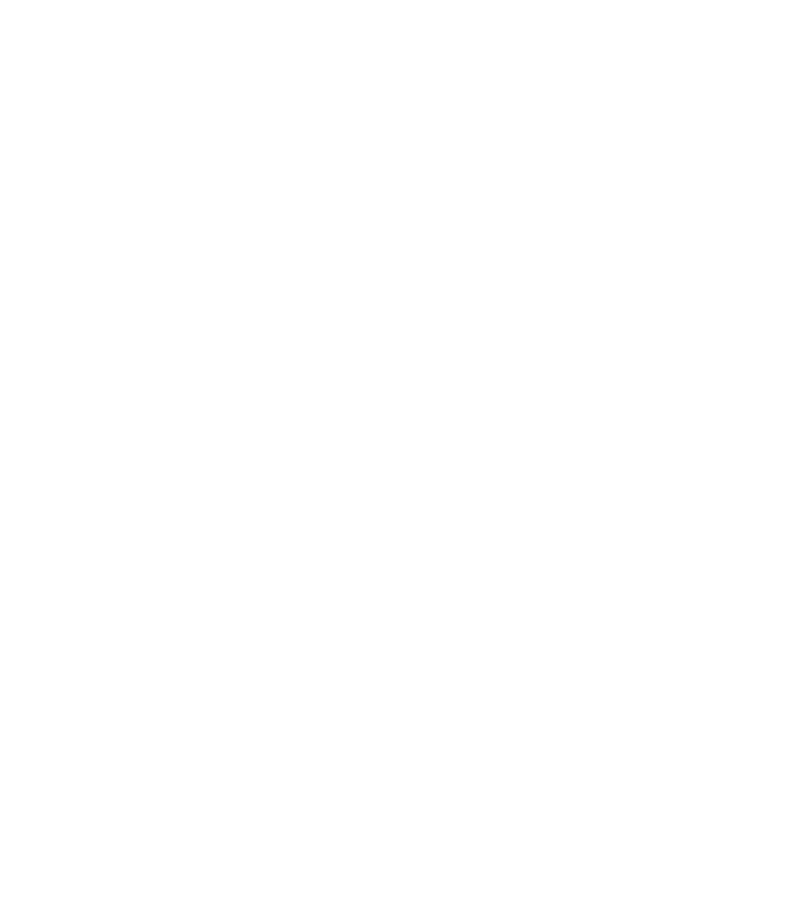
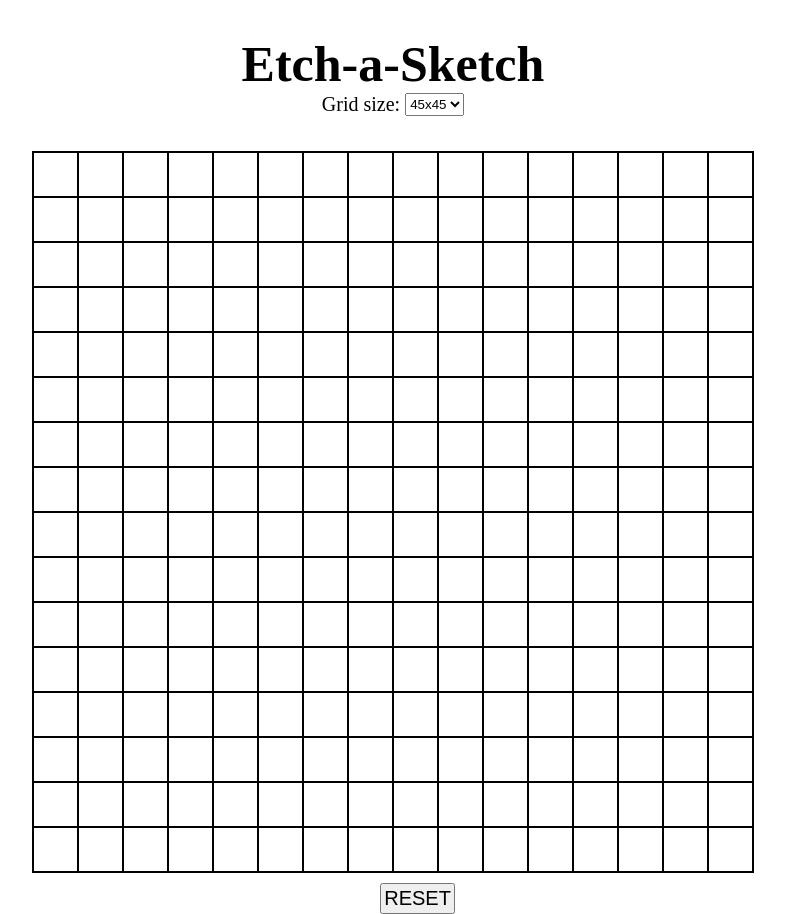
Before and after one commit to dragosc1/Etch-a-Sketch, a plain HTML site: page index.html in a window 1280 px wide. Shown: the whole page, without its empty margins (247-1032 px from the left). Before the commit the page ends 800 px from the top, so only its background shows below. Drawn offline with Linux system fonts and the light colour scheme.

Commit message:
Created the design

```diff
--- a/index.html
+++ b/index.html
@@ -5,8 +5,23 @@
     <meta http-equiv="X-UA-Compatible" content="IE=edge">
     <meta name="viewport" content="width=device-width, initial-scale=1.0">
     <title>Etch-a-Sketch</title>
+    <script src="logic.js" defer></script>
+    <link rel="stylesheet" href="style.css">
 </head>
 <body>
-
+    <h1 class="title">Etch-a-Sketch</h1>
+    <div class="selector">
+        <p class="grid-size">Grid size:</p>&nbsp;
+        <select>
+            <option value="45">45x45</option>
+            <option value="45">30x30</option>
+            <option value="45">15x15</option>
+            <option value="45">10x10</option>
+        </select>
+    </div>
+    <div class="container"></div>
+    <div class="reset-button">
+        <button class="reset">RESET</button>
+    </div>
 </body>
 </html>
--- a/logic.js
+++ b/logic.js
@@ -0,0 +1,14 @@
+let container = document.querySelector('.container');
+for (let i = 0; i < 16; i++)
+    for (let j = 0; j < 16; j++) {
+        let cell = document.createElement('div');
+        cell.classList.add('cell');
+        cell.style.width = "45px";
+        cell.style.height = "45px";
+        cell.style.border = "1px solid black"
+        container.appendChild(cell);
+    }
+let grid = document.querySelectorAll('.cell');
+grid.forEach(cell => cell.addEventListener('mouseover', function(e) {
+    e.target.style.backgroundColor = "gray";
+}));
--- a/style.css
+++ b/style.css
@@ -0,0 +1,37 @@
+* {
+    margin: 0;
+    padding: 0;
+    box-sizing: border-box;
+}
+.container {
+    display: flex;
+    flex-wrap: wrap;
+    height: 722px;
+    width: 722px;
+    border: 1px solid black;
+    margin-left: auto;
+    margin-right: auto;
+    margin-top: 35px;
+}
+.title {
+    margin-top: 35px;
+    text-align: center;
+    font-size: 50px;
+}
+.selector {
+    display: flex;
+    margin-left: auto;
+    margin-right: auto;
+    justify-content: center;
+    margin-bottom: 10px;
+    font-size: 20px;
+}
+.reset-button {
+    margin-top: 10px;
+    margin-left: 49%;
+    margin-right: 51%;
+}
+.reset {
+    font-size: 20px;
+    padding: 2px;
+}
```
